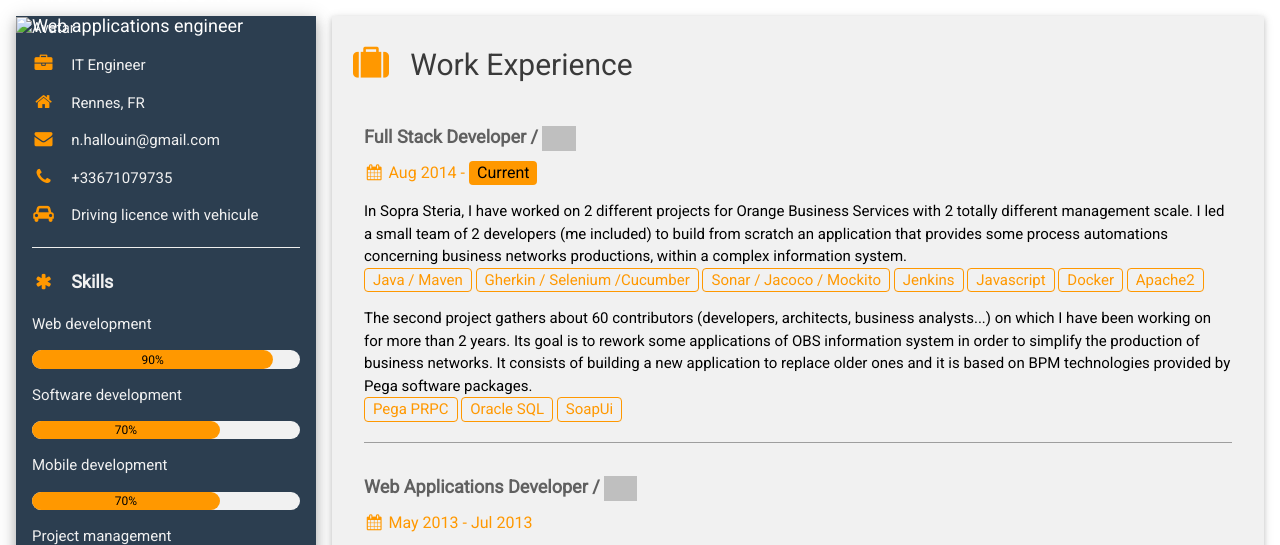
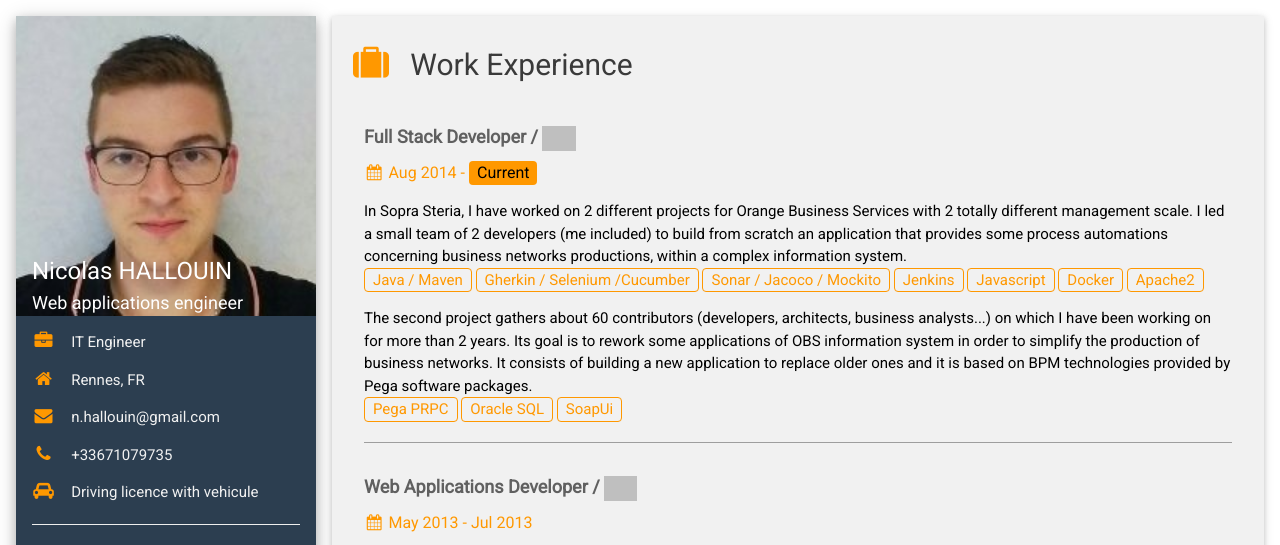
Before and after one commit to ArKniiD/public, a plain HTML site: page index.html in a window 1280 px wide. Shown: the top 545 px of the page. Drawn offline with nearby package versions, Linux system fonts and the light colour scheme; grey boxes are pictures that could not be loaded.

Commit message:
Added avatar.jpg

```diff
--- a/index.html
+++ b/index.html
@@ -23,7 +23,7 @@ html,body,h1,h2,h3,h4,h5,h6 {font-family: "Roboto", sans-serif}
 
       <div class="w3-text-light-gray w3-card-4" style="background: #2c3e50;">
         <div class="w3-display-container">
-          <img src="avatat.jpg" style="width:100%" alt="Avatar">
+          <img src="avatar.jpg" style="width:100%" alt="Avatar">
           <div class="w3-display-bottomleft w3-container w3-text-white">
             <h3 style="margin-bottom:0px;">Nicolas HALLOUIN</h3>
             <h5 style="margin:0;">Web applications engineer</h5>
```
Also changed, not shown: avatar.jpg (added).
